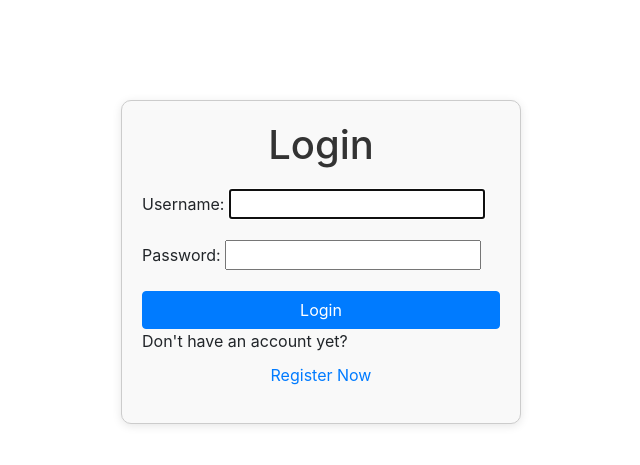
After one commit to muttyqt15/ecompbp, a Django app: page /login/ in a window 1280 px wide. The commit adds this page. Shown: the top 465 px of the page, without its empty margins (319-959 px from the left). Run offline with Django 5.2, Linux system fonts and the light colour scheme; some libraries are stand-ins or nearby versions.

Commit message:
refactor: base html

```diff
--- a/ecommerce/settings.py
+++ b/ecommerce/settings.py
@@ -55,7 +55,7 @@ ROOT_URLCONF = "ecommerce.urls"
 TEMPLATES = [
     {
         "BACKEND": "django.template.backends.django.DjangoTemplates",
-        "DIRS": [],
+        "DIRS": [BASE_DIR / "templates"],
         "APP_DIRS": True,
         "OPTIONS": {
             "context_processors": [
--- /dev/null
+++ b/main/templates/login.html
@@ -0,0 +1,71 @@
+{% extends 'base.html' %} {% block meta %}
+<title>Login</title>
+<link
+  rel="stylesheet"
+  href="https://stackpath.bootstrapcdn.com/bootstrap/4.5.2/css/bootstrap.min.css" />
+<style>
+  .login {
+    max-width: 400px;
+    margin: 100px auto;
+    padding: 20px;
+    border: 1px solid #ccc;
+    border-radius: 10px;
+    background-color: #f9f9f9;
+    box-shadow: 0 2px 10px rgba(0, 0, 0, 0.1);
+  }
+
+  .login h1 {
+    text-align: center;
+    margin-bottom: 20px;
+    color: #333;
+  }
+
+  .login .form-group {
+    margin-bottom: 15px;
+  }
+
+  .login .btn {
+    width: 100%;
+  }
+
+  .login ul {
+    list-style-type: none;
+    padding: 0;
+    color: red;
+    text-align: center;
+  }
+
+  .login a {
+    display: block;
+    text-align: center;
+    margin-top: 10px;
+    color: #007bff;
+    text-decoration: none;
+  }
+
+  .login a:hover {
+    text-decoration: underline;
+  }
+</style>
+{% endblock meta %} {% block content %}
+<div class="login">
+  <h1>Login</h1>
+
+  <form method="POST" action="">
+    {% csrf_token %} {{form.as_p}}
+    <button class="btn btn-primary" type="submit">Login</button>
+  </form>
+
+  {% if messages %}
+  <ul>
+    {% for message in messages %}
+    <li>{{ message }}</li>
+    {% endfor %}
+  </ul>
+  {% endif %}
+  <p>
+    Don't have an account yet?
+    <a href="{% url 'main:register' %}">Register Now</a>
+  </p>
+</div>
+{% endblock content %}
--- a/main/templates/main.html
+++ b/main/templates/main.html
@@ -71,6 +71,9 @@
       {% empty %}
       <p>No products available.</p>
       {% endfor %}
+      <a href="{% url 'main:logout' %}">
+        <button>Logout</button>
+      </a>
     </div>
   </body>
 </html>
--- a/main/urls.py
+++ b/main/urls.py
@@ -6,6 +6,9 @@ from .views import (
     show_json_by_id,
     show_xml_by_id,
     create_product,
+    register,
+    login_user,
+    logout_user,
 )
 
 app_name = "main"
@@ -16,4 +19,7 @@ urlpatterns = [
     path("xml/<str:id>", show_xml_by_id, name="show_xml_by_id"),
     path("json/<str:id>", show_json_by_id, name="show_json_by_id"),
     path("create/", create_product, name="create_product"),
+    path("register/", register, name="register"),
+    path("login/", login_user, name="login"),
+    path("logout/", logout_user, name="logout"),
 ]
--- a/main/views.py
+++ b/main/views.py
@@ -3,12 +3,49 @@ from django.core import serializers
 from .models import Product
 from .forms import ProductForm
 from django.shortcuts import redirect
+from django.contrib import messages
+from django.contrib.auth.forms import UserCreationForm, AuthenticationForm
+from django.contrib.auth import authenticate, login, logout
+from django.contrib.auth.decorators import login_required
 
 
-# Create your views here.
+@login_required(login_url="/login/")
 def index(req):
     data = Product.objects.all()
     return render(req, "main.html", {"products": data})
+
+
+def register(request):
+    form = UserCreationForm()
+
+    if request.method == "POST":
+        form = UserCreationForm(request.POST)
+        if form.is_valid():
+            form.save()
+            messages.success(request, "Your account has been successfully created!")
+            return redirect("main:login")
+    context = {"form": form}
+    return render(request, "register.html", context)
+
+
+def login_user(request):
+    if request.method == "POST":
+        form = AuthenticationForm(data=request.POST)
+
+        if form.is_valid():
+            user = form.get_user()
+            login(request, user)
+            return redirect("main:index")
+
+    else:
+        form = AuthenticationForm(request)
+    context = {"form": form}
+    return render(request, "login.html", context)
+
+
+def logout_user(request):
+    logout(request)
+    return redirect("main:login")
 
 
 def create_product(req):
--- /dev/null
+++ b/templates/base.html
@@ -0,0 +1,13 @@
+{% load static %}
+<!DOCTYPE html>
+<html lang="en">
+  <head>
+    <meta charset="UTF-8" />
+    <meta name="viewport" content="width=device-width, initial-scale=1.0" />
+    {% block meta %} {% endblock meta %}
+  </head>
+
+  <body>
+    {% block content %} {% endblock content %}
+  </body>
+</html>
```
Also changed, not shown: main/templates/products.html (deleted, +0 -32 lines), main/templates/register.html (added, +91 -0 lines).
